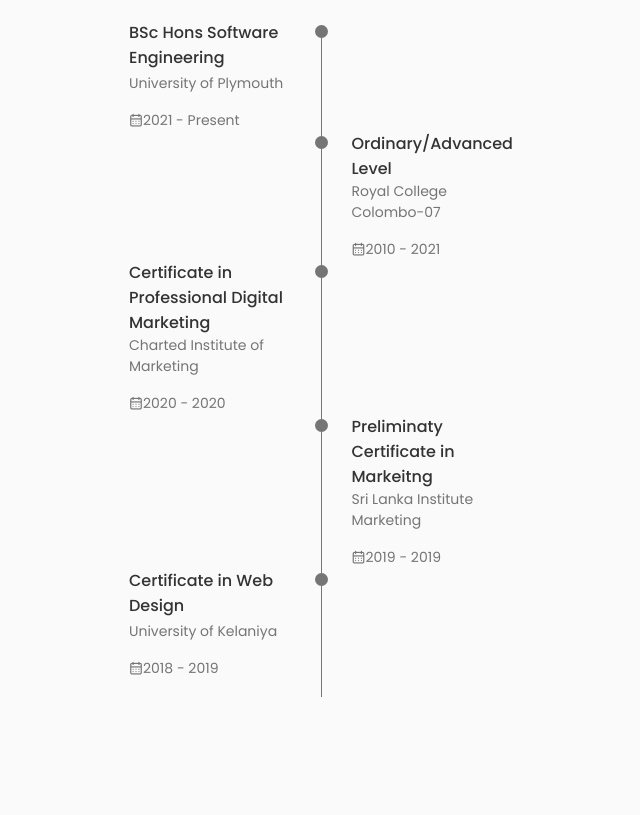
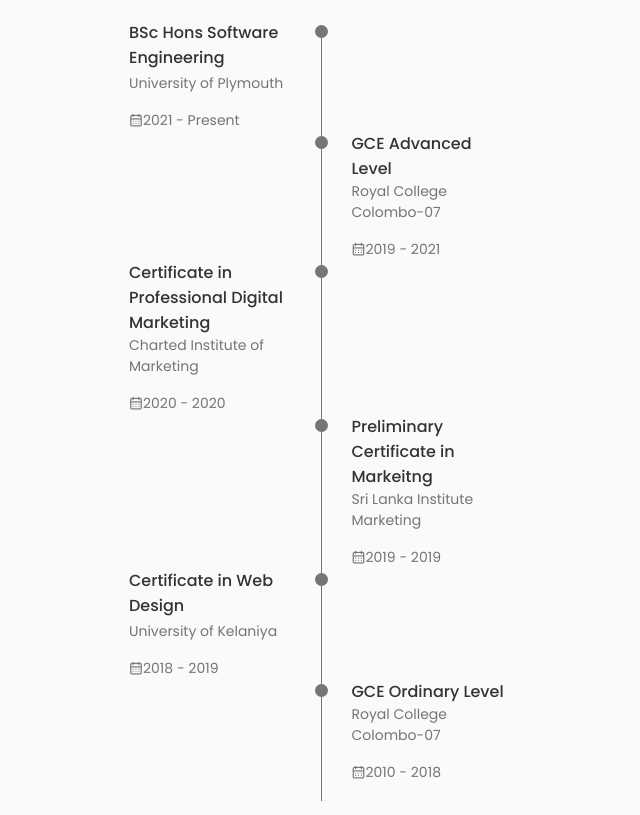
Before and after one commit to Nelithhh/Nelith-Portfolio, a React (Vite) app: page / in a window 1280 px wide. Shown: the part 2740-3555 px from the top of the page, without its empty margins (319-959 px from the left). Before the commit the page ends 3451 px from the top, so only its background shows below. Built offline with nearby package versions, Linux system fonts and the light colour scheme.

Commit message:
Update Qualifications.jsx

```diff
--- a/src/components/qualifications/Qualifications.jsx
+++ b/src/components/qualifications/Qualifications.jsx
@@ -70,13 +70,13 @@ function Qualifications() {
                     </div>
 
                     <div>
-                        <h3 className="qualification__title">Ordinary/Advanced Level</h3>
+                        <h3 className="qualification__title">GCE Advanced Level</h3>
                         <span className="qualification__subtitle">
                             Royal College Colombo-07
                         </span>
                         <div className="qualification__calender">
                             <i className="uil uil-calendar-alt"></i>
-                            2010 - 2021
+                            2019 - 2021
                         </div>
                     </div>
                 </div>
@@ -108,7 +108,7 @@ function Qualifications() {
                     </div>
 
                     <div>
-                        <h3 className="qualification__title">Preliminaty Certificate in Markeitng</h3>
+                        <h3 className="qualification__title">Preliminary Certificate in Markeitng</h3>
                         <span className="qualification__subtitle">
                             Sri Lanka Institute Marketing
                         </span>
@@ -137,7 +137,25 @@ function Qualifications() {
                     </div>
                 </div>
 
+                <div className="qualification__data">
+                    <div></div>
 
+                    <div>
+                        <span className="qualification__rounder"></span>
+                        <span className="qualification__line"></span>
+                    </div>
+
+                    <div>
+                        <h3 className="qualification__title">GCE Ordinary Level</h3>
+                        <span className="qualification__subtitle">
+                            Royal College Colombo-07
+                        </span>
+                        <div className="qualification__calender">
+                            <i className="uil uil-calendar-alt"></i>
+                            2010 - 2018
+                        </div>
+                    </div>
+                </div>
             </div>
 
             <div
```
